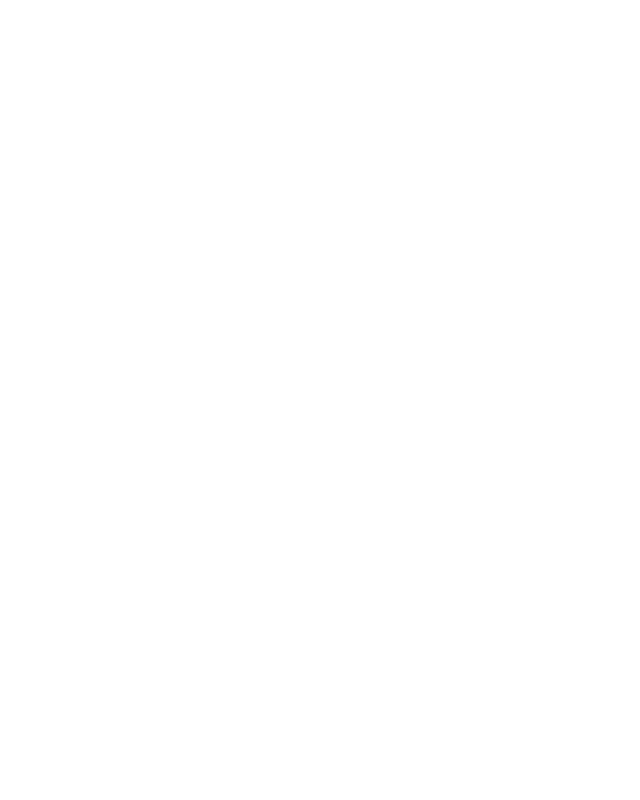
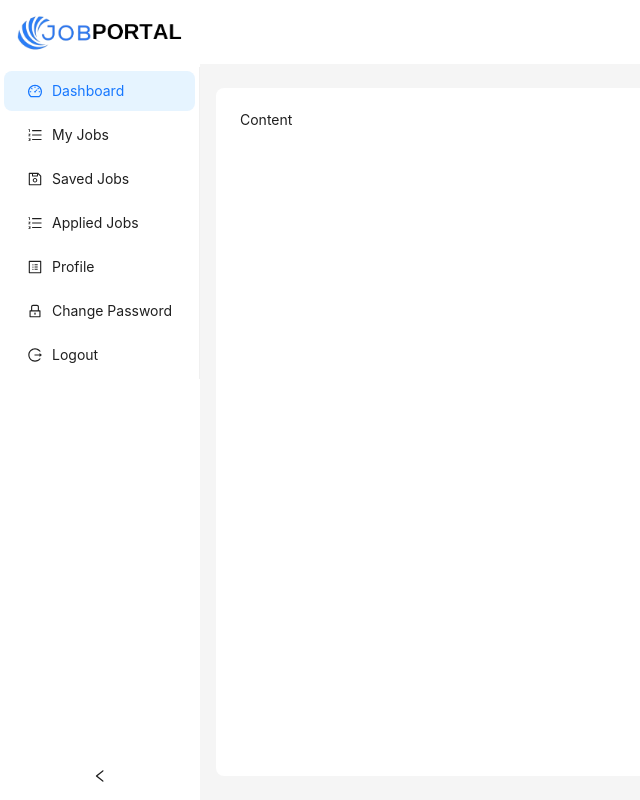
Before and after one commit to MuhammadShahzaibAfzal/JobConnect-Frontend, a React (Vite) app: page /dashboard in a window 1280 px wide. Before the commit this address had no page. Shown: the whole page, without its empty margins (0-640 px from the left). Built offline with nearby package versions, Linux system fonts and the light colour scheme.

Commit message:
design header and sidebar of dashboard layout

```diff
--- a/src/App.jsx
+++ b/src/App.jsx
@@ -7,6 +7,7 @@ import LoginPage from "./pages/LoginPage";
 import RegisterPage from "./pages/RegisterPage";
 import JobsPage from "./pages/JobsPage";
 import SingleJobPage from "./pages/SingleJobPage";
+import DashboardLayout from "./layouts/DashboardLayout";
 
 const App = () => {
   return (
@@ -19,6 +20,7 @@ const App = () => {
           <Route path="/login" element={<LoginPage />} />
           <Route path="/register" element={<RegisterPage />} />
         </Route>
+        <Route path="/dashboard" element={<DashboardLayout />}></Route>
       </Routes>
     </>
   );
--- a/src/layouts/DashboardLayout.jsx
+++ b/src/layouts/DashboardLayout.jsx
@@ -1,5 +1,105 @@
+import {
+  DashboardOutlined,
+  LockOutlined,
+  LogoutOutlined,
+  OrderedListOutlined,
+  ProfileOutlined,
+  SaveOutlined,
+} from "@ant-design/icons";
+import { Layout, Menu, theme } from "antd";
+import Sider from "antd/es/layout/Sider";
+import { useState } from "react";
+import logo from "../assets/logo.png";
+import { Content, Header } from "antd/es/layout/layout";
+
+const items = [
+  {
+    key: "1",
+    icon: <DashboardOutlined />,
+    label: "Dashboard",
+  },
+  {
+    key: "2",
+    icon: <OrderedListOutlined />,
+    label: "My Jobs",
+  },
+  {
+    key: "3",
+    icon: <SaveOutlined />,
+    label: "Saved Jobs",
+  },
+  {
+    key: "3",
+    icon: <OrderedListOutlined />,
+    label: "Applied Jobs",
+  },
+  {
+    key: "4",
+    icon: <ProfileOutlined />,
+    label: "Profile",
+  },
+  {
+    key: "5",
+    icon: <LockOutlined />,
+    label: "Change Password",
+  },
+
+  {
+    key: "6",
+    icon: <LogoutOutlined />,
+    label: "Logout",
+  },
+];
+
 const DashboardLayout = () => {
-  return <div>DashboardLayout</div>;
+  const [collapsed, setCollapsed] = useState(false);
+  const {
+    token: { colorBgContainer, borderRadiusLG },
+  } = theme.useToken();
+  return (
+    <Layout
+      style={{
+        minHeight: "100vh",
+      }}
+    >
+      <Header
+        style={{
+          padding: "0 14px",
+          background: colorBgContainer,
+        }}
+      >
+        <img src={logo} alt="Logo" style={{ width: "170px" }} />
+      </Header>
+      <Layout>
+        <Sider
+          collapsible
+          collapsed={collapsed}
+          breakpoint="md"
+          onCollapse={(value) => setCollapsed(value)}
+          theme="light"
+        >
+          <Menu
+            theme="light"
+            mode="inline"
+            defaultSelectedKeys={["1"]}
+            items={items}
+            style={{ marginTop: "3px" }}
+          />
+        </Sider>
+        <Content
+          style={{
+            margin: "24px 16px",
+            padding: 24,
+            minHeight: 280,
+            background: colorBgContainer,
+            borderRadius: borderRadiusLG,
+          }}
+        >
+          Content
+        </Content>
+      </Layout>
+    </Layout>
+  );
 };
 
 export default DashboardLayout;
```
